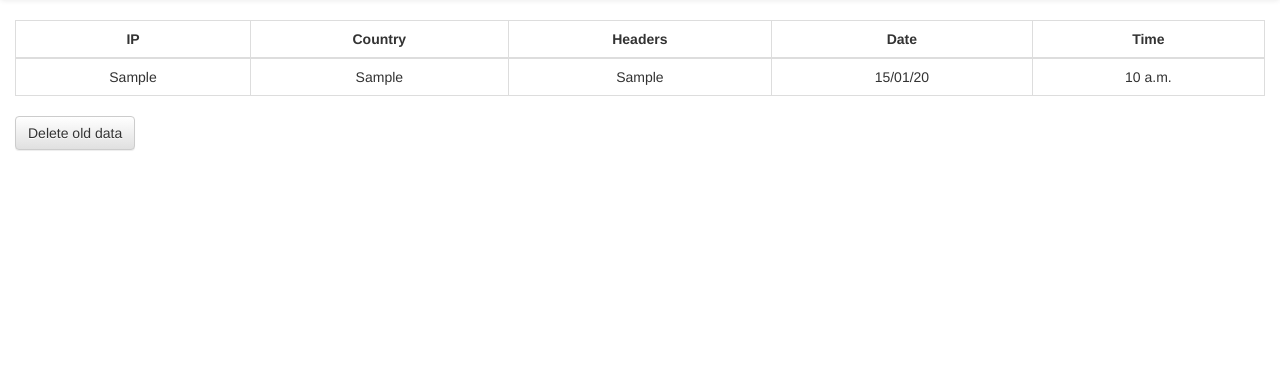
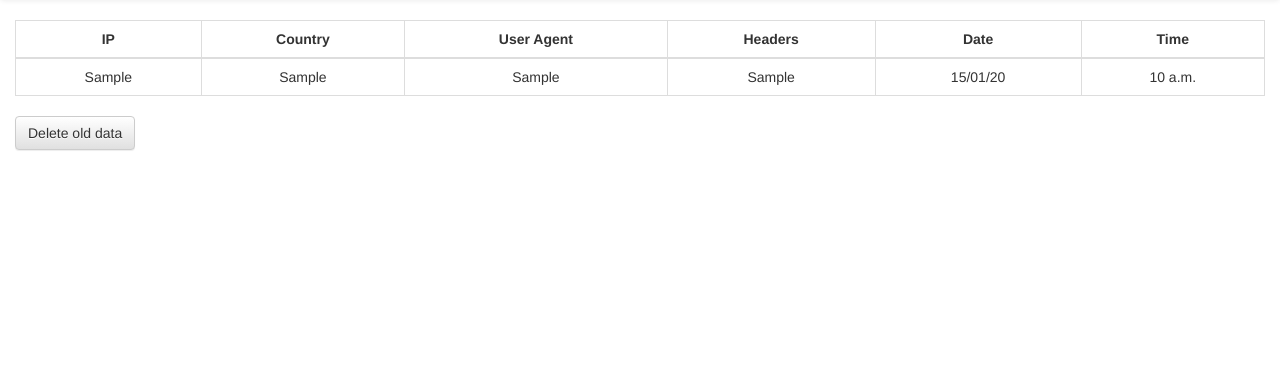
Before and after one commit to TurboBelka/last, a Django app: a page that uses templates/geo_info.html in a window 1280 px wide. Shown: the part 50-420 px from the top of the page. Run offline with Django 3.2, Linux system fonts and the light colour scheme; tables that the repository leaves empty hold one stand-in row (values such as "Sample post"); some libraries are stand-ins or nearby versions.

Commit message:
Add default input value, add column user_agent

```diff
--- a/geo_info/models.py
+++ b/geo_info/models.py
@@ -4,5 +4,6 @@ from django.db import models
 class GeoInfo(models.Model):
     ip = models.CharField(max_length=50)
     country = models.CharField(max_length=100)
+    user_agent = models.TextField()
     headers = models.TextField()
     date = models.DateTimeField()
--- a/geo_info/views.py
+++ b/geo_info/views.py
@@ -9,6 +9,7 @@ from datetime import timedelta
 
 
 def country_by_ip(request):
+
     x_forwarded_for = request.META.get('HTTP_X_FORWARDED_FOR')
     if x_forwarded_for:
         ip = x_forwarded_for.split(',')[0].strip()
@@ -20,9 +21,10 @@ def country_by_ip(request):
     try:
         country = reader.country(ip).country.name
         headers = {k:v for k,v in request.META.iteritems() if k.startswith('HTTP')}
+        user_agent = headers.get('HTTP_USER_AGENT')
         date_request = timezone.now()
 
-        GeoInfo.objects.create(ip=ip, country=country,
+        GeoInfo.objects.create(ip=ip, country=country, user_agent=user_agent,
                                headers=headers, date=date_request)
     except:
         pass
@@ -41,6 +43,6 @@ class GeoInfoView(generic.ListView):
 
 def delete_data(request):
     if request.method == 'POST':
-        days = timezone.now()-timedelta(days=int(request.POST.get('days', 3)))
+        days = timezone.now()-timedelta(days=int(request.POST.get('days')))
         GeoInfo.objects.filter(date__lte=days).delete()
     return HttpResponseRedirect(reverse_lazy('geo_info:geo_info'))
--- a/templates/geo_info.html
+++ b/templates/geo_info.html
@@ -24,6 +24,7 @@
                     <tr>
                         <th>IP</th>
                         <th>Country</th>
+                        <th>User Agent</th>
                         <th>Headers</th>
                         <th>Date</th>
                         <th>Time</th>
@@ -34,6 +35,7 @@
                         <tr>
                             <td>{{ item.ip }}</td>
                             <td>{{ item.country }}</td>
+                            <td>{{ item.user_agent }}</td>
                             <td>{{ item.headers }}</td>
                             <td>{{ item.date|date:"d/m/y" }}</td>
                             <td>{{ item.date.time }}</td>
@@ -62,8 +64,7 @@
                     <div class="modal-body">
                         {% csrf_token %}
                         <label class="inline">Days:</label>
-                        <input name="days" class="inline form-control" type="number" id="days" min="0"/>
-
+                        <input name="days" class="inline form-control" type="number" value="0" id="days" min="0"/>
                     </div>
                     <div class="modal-footer">
                         <input type="submit" class="btn btn-default" value="Delete" />
```
Also changed, not shown: geo_info/migrations/0003_geoinfo_user_agent.py (added), 4 other files.
